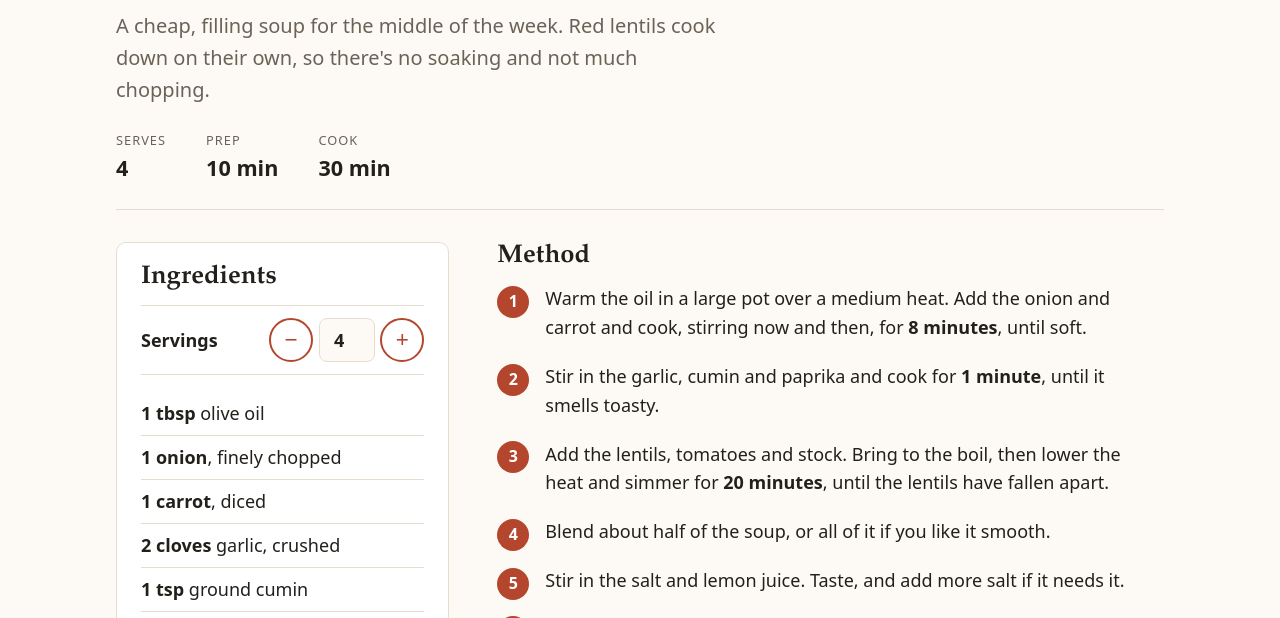
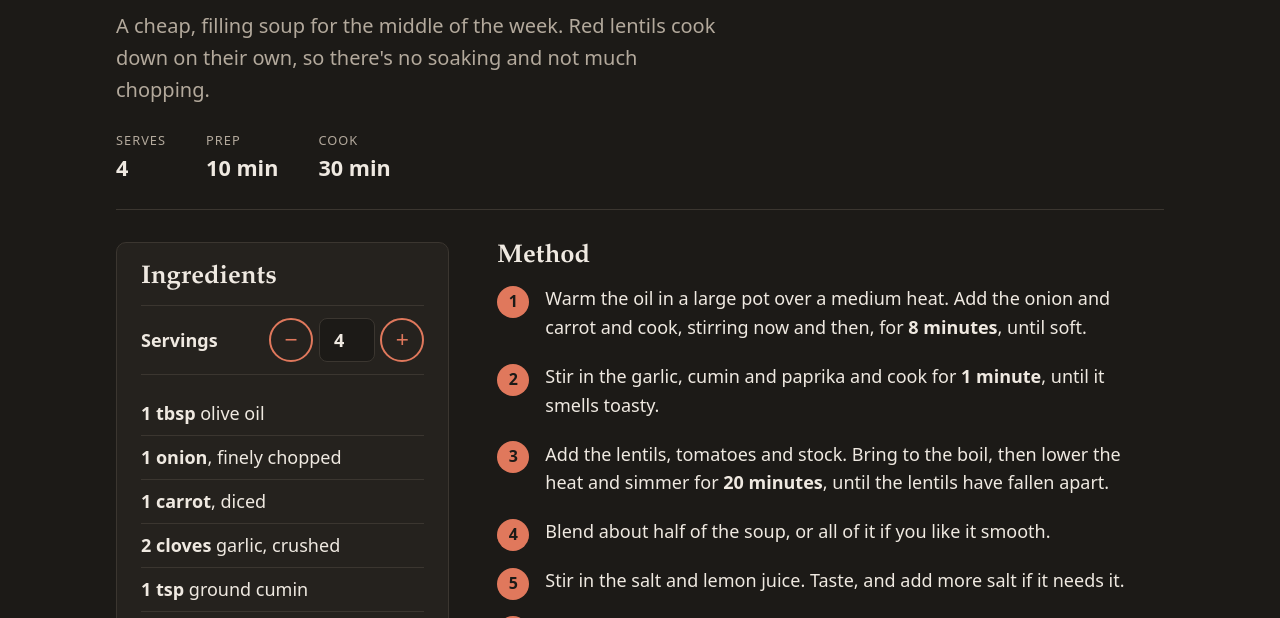
Before and after one commit to Yourdevdaniel/readable-recipes, a website with bundled scripts: page index.html in a window 1280 px wide. Shown: the part 163-781 px from the top of the page. Built offline with nearby package versions, Linux system fonts and the dark colour scheme.

Commit message:
feat: follow the system dark theme
Only the custom properties change under prefers-color-scheme: dark.
The accent had to get lighter to keep its contrast on the dark
background, which made white text on it drop to about 3:1. The step
numbers and the hovered buttons now use an --on-accent colour that
flips to dark in the dark theme (5.8:1).

Every text/background pair is at least 5.2:1 in both themes, measured
with the WCAG contrast formula. axe-core reports no violations in
either theme.

```diff
--- a/css/style.css
+++ b/css/style.css
@@ -3,6 +3,7 @@
    stylesheet only have to swap values, not rewrite rules. */
 
 :root {
+  color-scheme: light dark; /* native controls (the number field) follow the theme too */
   --bg: #fdfaf5;
   --surface: #ffffff;
   --text: #23201c;
@@ -10,10 +11,26 @@
   --accent: #b3462c;
   --line: #e6ddd0;
   --focus: #1f5fbf;
+  --on-accent: #ffffff;
 
   --serif: "Iowan Old Style", "Palatino Linotype", Palatino, Georgia, serif;
   --sans: system-ui, -apple-system, "Segoe UI", Roboto, sans-serif;
   --radius: 10px;
+}
+
+/* Dark theme: only the values change. The accent gets lighter so it
+   keeps its contrast, and text on top of it flips to dark. */
+@media (prefers-color-scheme: dark) {
+  :root {
+    --bg: #1c1a17;
+    --surface: #25221e;
+    --text: #efe9e1;
+    --muted: #b3a99c;
+    --accent: #e0785c;
+    --line: #3b3630;
+    --focus: #7fb0ff;
+    --on-accent: #1c1a17;
+  }
 }
 
 *,
@@ -200,7 +217,7 @@ main {
 
 .stepper button:hover {
   background: var(--accent);
-  color: #fff;
+  color: var(--on-accent);
 }
 
 .stepper button:disabled {
@@ -265,7 +282,7 @@ main {
   height: 2rem;
   border-radius: 50%;
   background: var(--accent);
-  color: #fff;
+  color: var(--on-accent);
   font-weight: 700;
   font-size: 1rem;
   display: grid;
```
